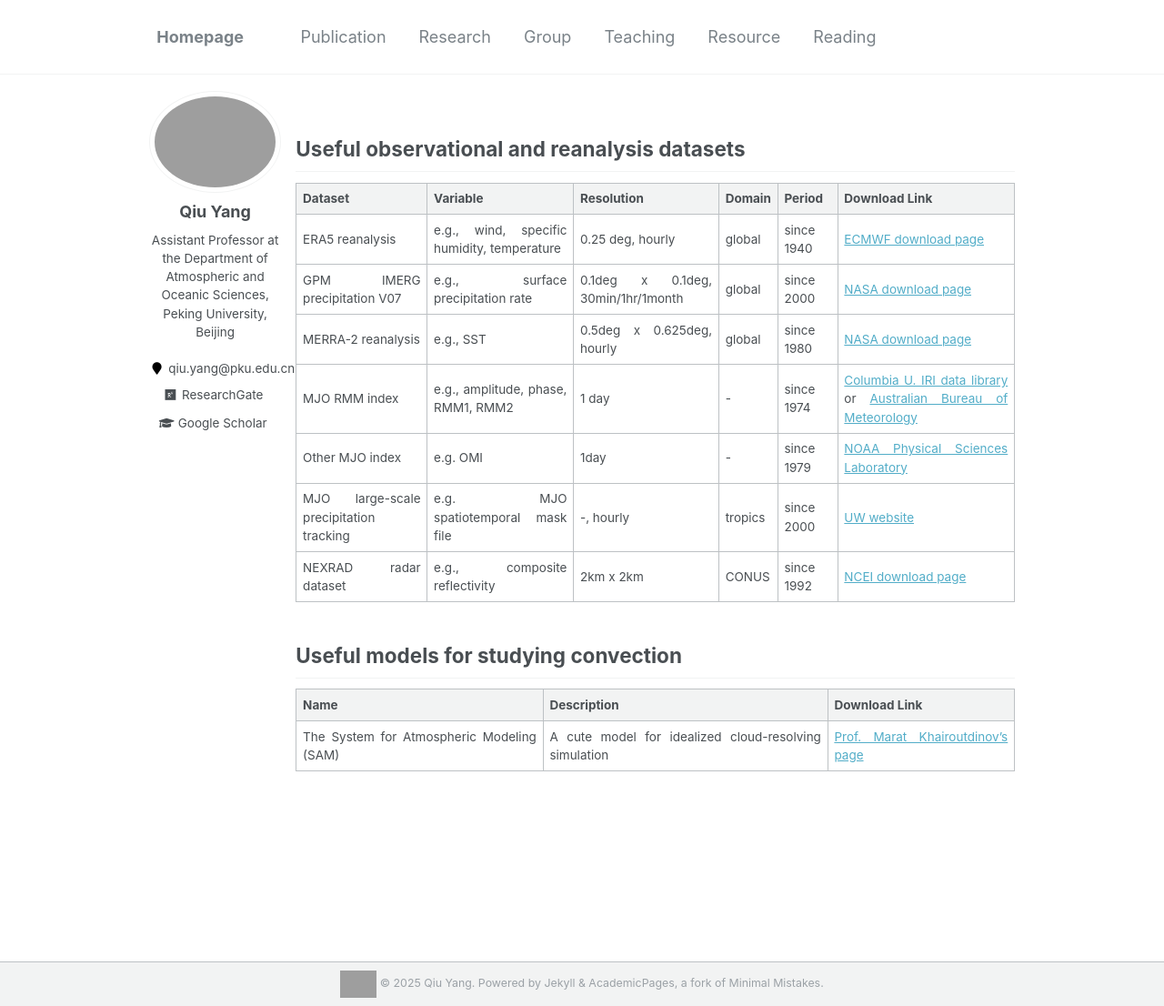
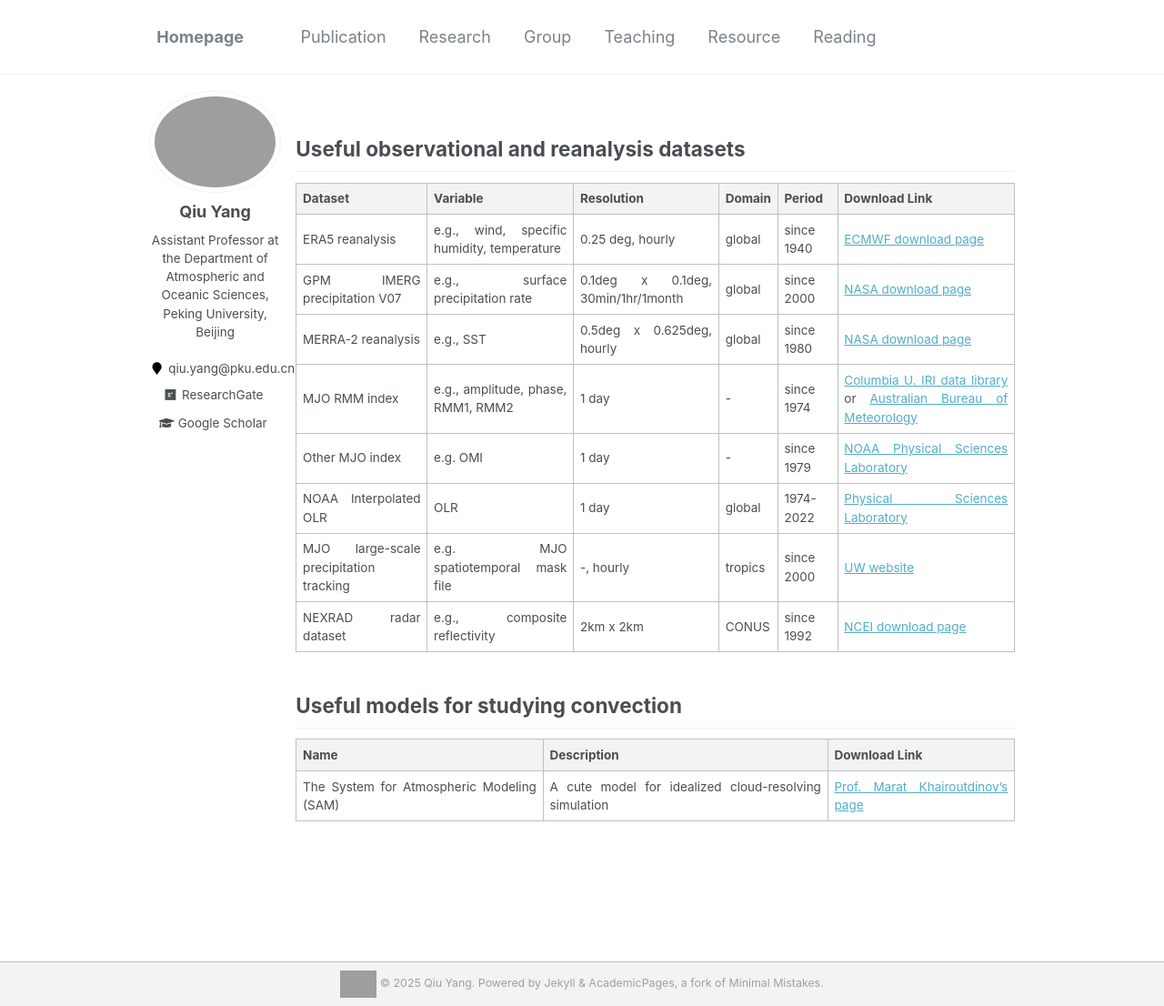
Before and after one commit to qiuyang50/qiuyang50.github.io, a Jekyll site: the page built from _pages/resource.md, in a window 1280 px wide and 1106 px high. Shown: the whole window at 91% size. Built offline with Jekyll 4.4.1, drawn with Linux system fonts in a browser that asks for light colours; grey boxes are pictures that could not be loaded.

Commit message:
Update resource.md

```diff
--- a/_pages/resource.md
+++ b/_pages/resource.md
@@ -13,7 +13,8 @@ author_profile: true
 | GPM IMERG precipitation V07| e.g., surface precipitation rate  | 0.1deg x 0.1deg, 30min/1hr/1month  | global | since 2000 | [NASA download page](https://disc.gsfc.nasa.gov/datasets/GPM_3IMERGHH_07/summary?keywords=GPM%20IMERG) |
 | MERRA-2 reanalysis| e.g., SST                                  | 0.5deg x 0.625deg, hourly | global | since 1980 | [NASA download page](https://daac.gsfc.nasa.gov/datasets/M2T1NXOCN_5.12.4/summary)              |
 | MJO RMM index  | e.g., amplitude, phase, RMM1, RMM2            | 1 day                     | -      | since 1974 | [Columbia U. IRI data library](https://iridl.ldeo.columbia.edu/SOURCES/.BoM/.MJO/.RMM/index.html?Set-Language=en) or [Australian Bureau of Meteorology](http://www.bom.gov.au/climate/mjo/)|
-| Other MJO index  | e.g. OMI                                      | 1day                      | -      | since 1979 | [NOAA Physical Sciences Laboratory](https://psl.noaa.gov/mjo/mjoindex/)   |
+| Other MJO index  | e.g. OMI                                    | 1 day                     | -      | since 1979 | [NOAA Physical Sciences Laboratory](https://psl.noaa.gov/mjo/mjoindex/)   |
+| NOAA Interpolated OLR | OLR                                    | 1 day                     | global | 1974-2022 | [Physical Sciences Laboratory](https://www.psl.noaa.gov/data/gridded/data.olrcdr.interp.html) |
 |MJO large-scale precipitation tracking| e.g. MJO spatiotemporal mask file | -, hourly       | tropics | since 2000 | [UW website](https://orca.atmos.washington.edu/data/lpt/index.html#imerg)|
 | NEXRAD radar dataset | e.g., composite reflectivity            | 2km x 2km                 | CONUS  | since 1992 | [NCEI download page](https://www.ncei.noaa.gov/access/metadata/landing-page/bin/iso?id=gov.noaa.ncdc:C00682) |
 
```
